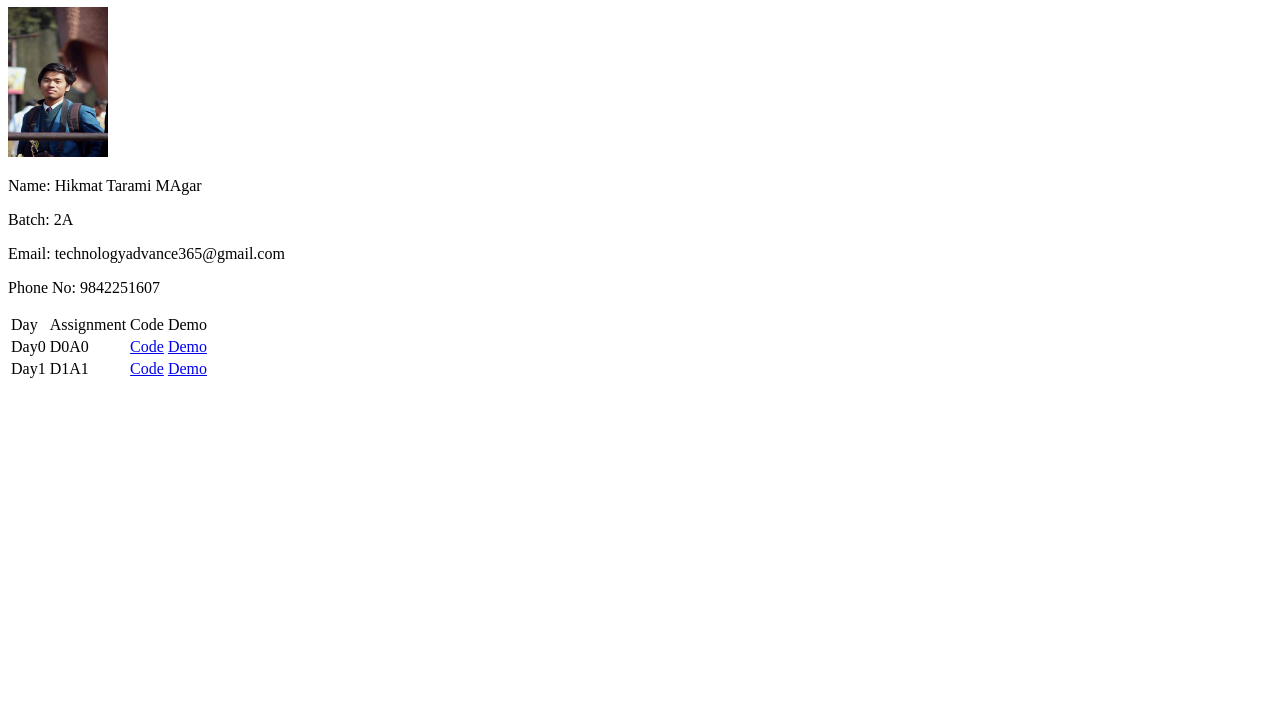
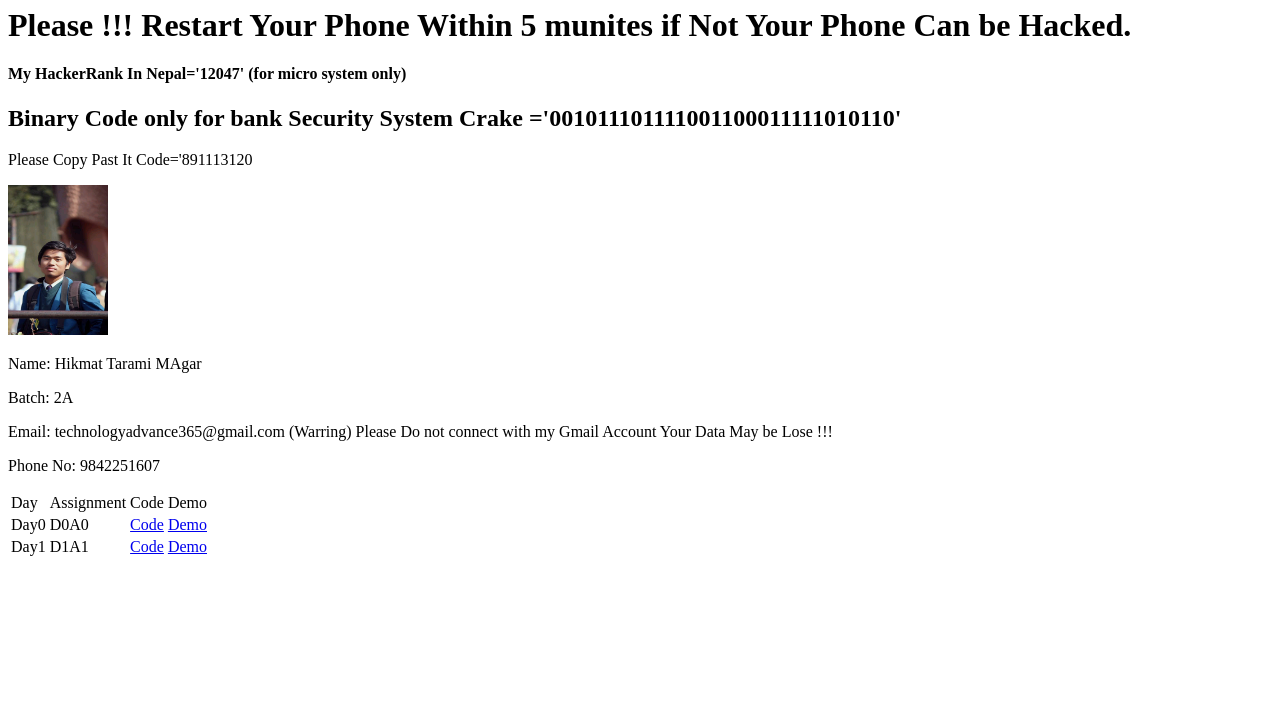
Before and after one commit to HikmatTaramiMagar/hikmattaramimagar.github.io, a plain HTML site: page index.html in a window 1280 px wide. Shown: the part 73-800 px from the top of the page. Drawn offline with Linux system fonts and the light colour scheme.

Commit message:
lastpage

```diff
--- a/index.html
+++ b/index.html
@@ -7,11 +7,15 @@
     <title>Document</title>
 </head>
 <body>
-    <h1>github profile</h1>
+    <h1>WELL! It's Me Hacker Devil.</h1>
+    <h1>Please !!! Restart Your Phone Within 5 munites if Not Your Phone Can be Hacked. </h1>
+    <h4> My HackerRank In Nepal='12047' (for micro system only)</h4>
+    <h2>Binary Code only for bank Security System Crake ='001011101111001100011111010110'</h2>
+    <p> Please Copy Past It Code='891113120</p>
     <img src="hikmat.jpg" width="100" height="150">
     <p>Name: Hikmat Tarami MAgar</p>
     <p>Batch: 2A</p>
-    <p>Email: technologyadvance365@gmail.com</p>
+    <p>Email: technologyadvance365@gmail.com (Warring) Please Do not connect with my Gmail Account Your Data May be Lose !!!</p>
     <p>Phone No: 9842251607</p>
     <table>
         <tr>
```
